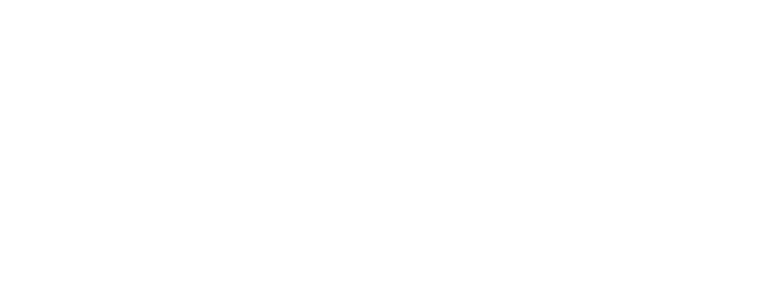
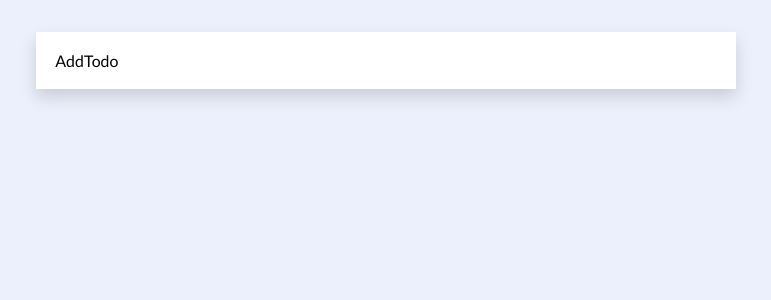
Before and after one commit to Michael-Bombini/react-todo, a React (Create React App) app: page / in a window 1280 px wide. Shown: the top 300 px of the page, without its empty margins (254-1025 px from the left). Built offline with nearby package versions, Linux system fonts and the light colour scheme.

Commit message:
Adjusted default styles

```diff
--- /dev/null
+++ b/src/App.css
@@ -0,0 +1,12 @@
+@import url("https://fonts.googleapis.com/css2?family=Lato:wght@400;700&display=swap");
+* {
+  margin: 0;
+  padding: 0;
+  box-sizing: border-box;
+}
+
+body {
+  height: 100%;
+  font-family: "Lato", sans-serif;
+  background-color: #ebf0fc;
+}
--- a/src/App.js
+++ b/src/App.js
@@ -1,6 +1,9 @@
+import Card from "./components/UI/Card";
+import './App.css';
 function App() {
   return (
     <div className="App">
+      <Card/>
     </div>
   );
 }
--- /dev/null
+++ b/src/components/Todo/AddTodo.js
@@ -0,0 +1,9 @@
+import React from 'react'
+
+const AddTodo = () => {
+  return (
+    <div>AddTodo</div>
+  )
+}
+
+export default AddTodo
--- /dev/null
+++ b/src/components/UI/Card.css
@@ -0,0 +1,7 @@
+.todo__card {
+  max-width: 700px;
+  margin: 2rem auto;
+  padding: 1.2rem;
+  background-color: #fff;
+  box-shadow: 0 0.5rem 1rem rgba(0, 0, 0, 0.15);
+}
--- /dev/null
+++ b/src/components/UI/Card.js
@@ -0,0 +1,13 @@
+import React from "react";
+import AddTodo from "../Todo/AddTodo";
+import './Card.css';
+
+const Card = () => {
+  return (
+    <div className="todo__card">
+      <AddTodo />
+    </div>
+  );
+};
+
+export default Card;
```
Also changed, not shown: src/components/Todo/DeleteTodo.js (added), src/components/Todo/EditTodo.js (added), src/components/Todo/TodoElement.js (added).
